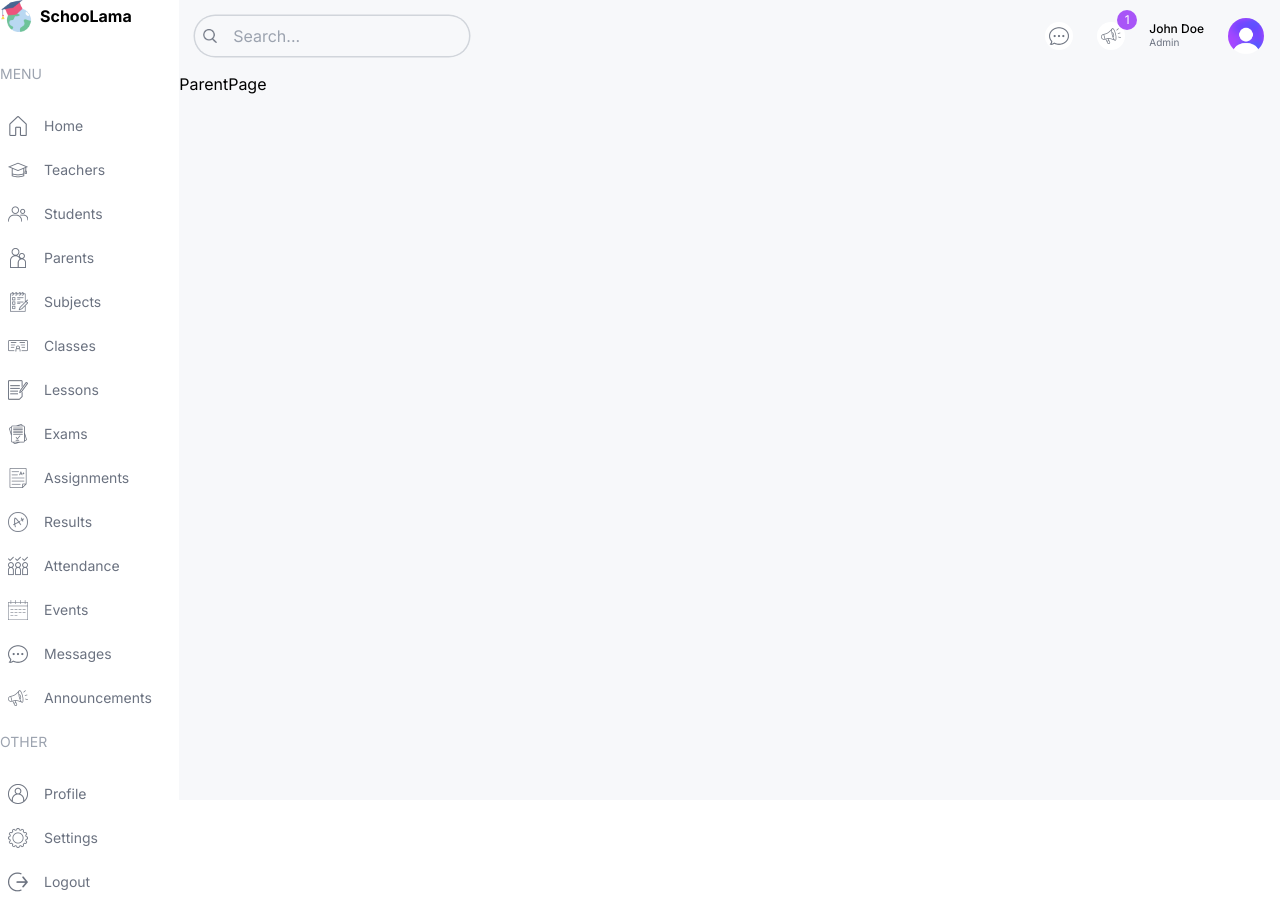
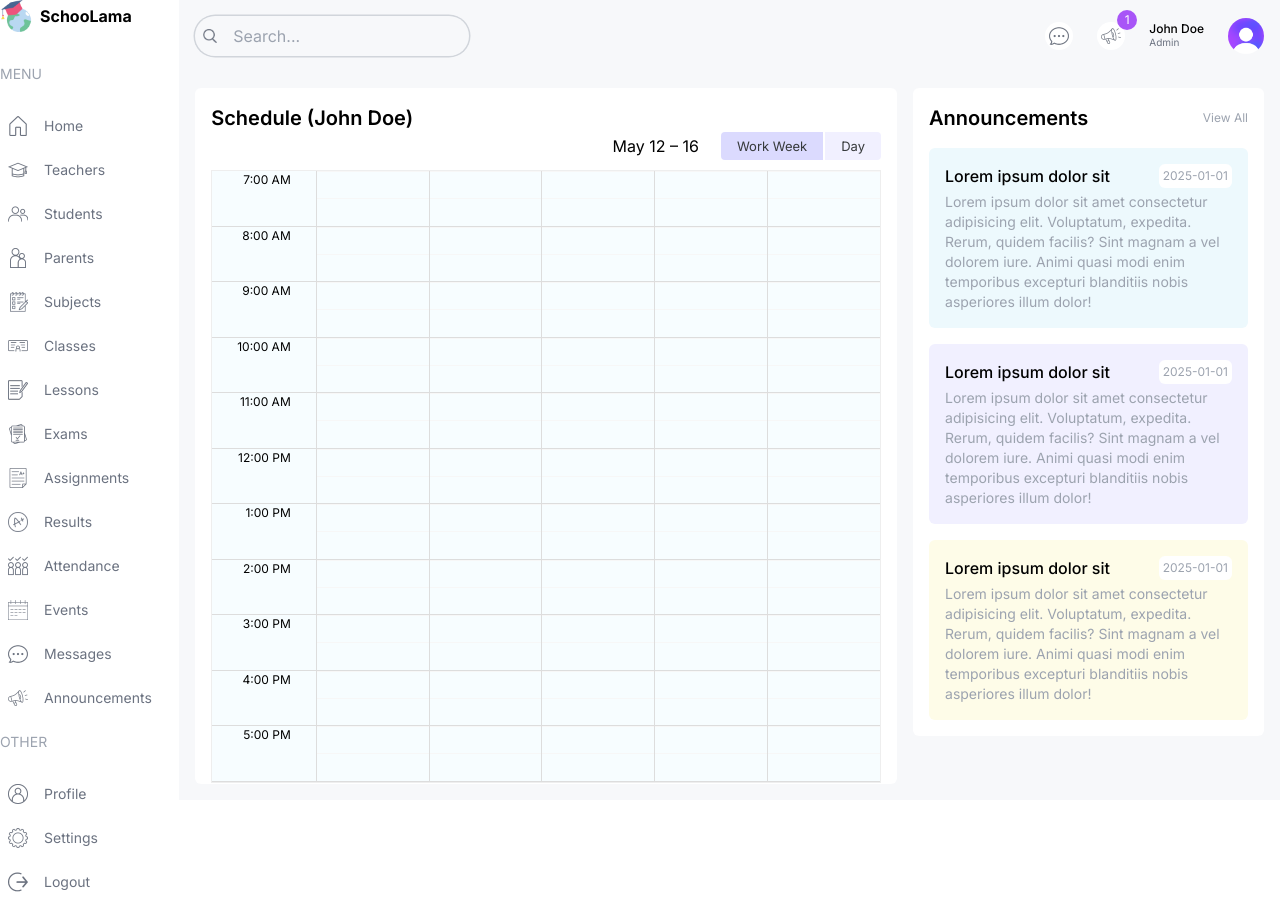
Before and after one commit to ltlongg/KTPM-N10, a Next.js app: page /parent in a window 1280 px wide. Built offline with nearby package versions, Linux system fonts and the light colour scheme.

Commit message:
Parent Dashboard Design

```diff
--- a/src/app/(dashboard)/parent/page.tsx
+++ b/src/app/(dashboard)/parent/page.tsx
@@ -1,6 +1,21 @@
+import Announcements from "@/components/Announcements"
+import BigCalendar from "@/components/BigCalendar"
 const ParentPage = () => {
   return (
-    <div className=''>ParentPage</div>
+    <div className='flex-1 p-4 flex gap-4 flex-col xl:flex-row'>
+    {/* flex - 1 giúp chiếm hết các phần còn thừa của container */}
+      {/* LEFT */}
+      <div className="w-full xl:w-2/3">
+        <div className="h-full bg-white p-4 rounded-md">
+          <h1 className="text-xl font-semibold">Schedule (John Doe)</h1>
+          <BigCalendar />
+        </div>
+      </div>
+      {/* RIGHT */}
+      <div className="w-full xl:w-1/3 flex flex-col gap-8">
+          <Announcements />
+      </div>
+    </div>
   )
 }
 
```
